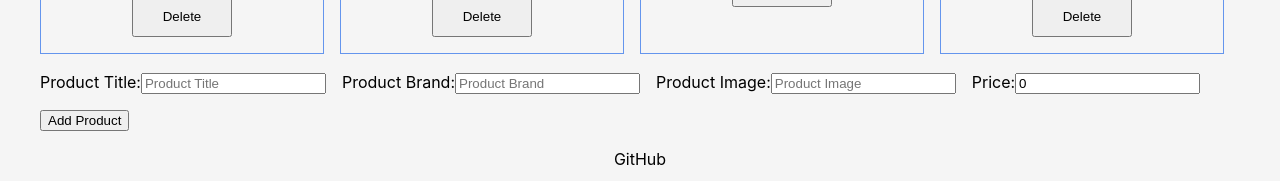
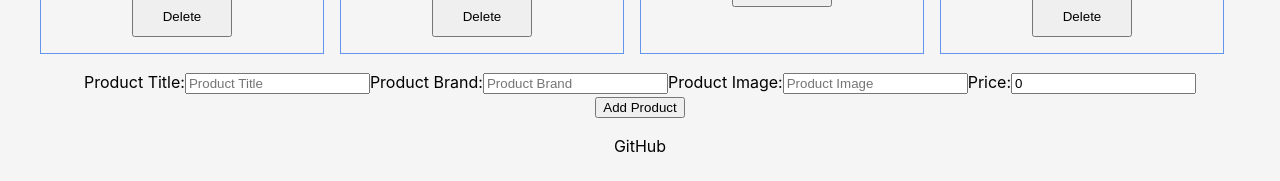
Before and after one commit to senayasikoglu/react-mini-e-commerce-project, a React (Vite) app: page / in a window 1280 px wide. Shown: the part 2485-2666 px from the top of the page. Built offline with nearby package versions, Linux system fonts and the light colour scheme.

Commit message:
fix the display of brand and title

```diff
--- a/src/App.css
+++ b/src/App.css
@@ -56,4 +56,5 @@ height: 40px;
 .add-form{
   display: flex;
   flex-direction: column;
+
 }
--- a/src/components/Dashboard.jsx
+++ b/src/components/Dashboard.jsx
@@ -10,8 +10,6 @@ function Dashboard() {
       product.category === "womens-watches" || product.category === "sunglasses"
   );
   const [productsToDisplay, setProductsToDisplay] = useState(fragances);
-
-
 
 
   //Logic to add a new product to current the product list
@@ -52,7 +50,7 @@ function Dashboard() {
 
                 />) : (
                 <img className="item-img" alt="default image" src="https://img.freepik.com/premium-vector/default-image-icon-vector-missing-picture-page-website-design-mobile-app-no-photo-available_87543-11093.jpg?w=996" />
-              )};
+              )}
               <p>${perfumeDetails.price}</p>
 
               <button
--- a/src/components/Form.jsx
+++ b/src/components/Form.jsx
@@ -1,6 +1,7 @@
 import { useState } from "react";
+import products from "../assets/products.json";
 
-function Form({ addProduct }) {
+function Form(props) {
 
   const [productTitle, setProductTitle] = useState("");
   const [productBrand, setProductBrand] = useState("");
@@ -10,12 +11,23 @@ function Form({ addProduct }) {
   const handleSubmit = (e) => {
     e.preventDefault();
 
+    const productIds = products.map( product => product.id);
+    const maxId = Math.max(...productIds);
+    const nextId = maxId + 1;
+
+    const newProduct = {
+      id: nextId,
+      title: productTitle,
+      brand: productBrand,
+      image: productImage,
+      price: parseFloat(price)
+    }
+
+    console.log(newProduct);
 
     //Create a new product object
-    const newProduct = { productTitle, productBrand, productImage, price: parseFloat(price) }
 
-
-    addProduct(newProduct);
+    props.addProduct(newProduct);
 
     setProductTitle("");
     setProductBrand("");
@@ -26,7 +38,7 @@ function Form({ addProduct }) {
   return (
 
 
-    <form className="item-container" onSubmit={handleSubmit}>
+    <form className="product-item-container" onSubmit={handleSubmit}>
       <label>
         Product Title:
         <input name="productTitle" type="text" placeholder="Product Title"
```
